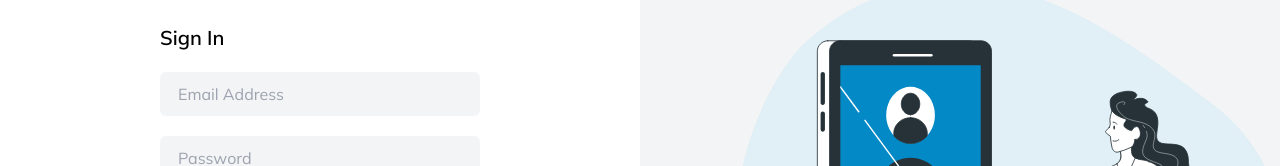
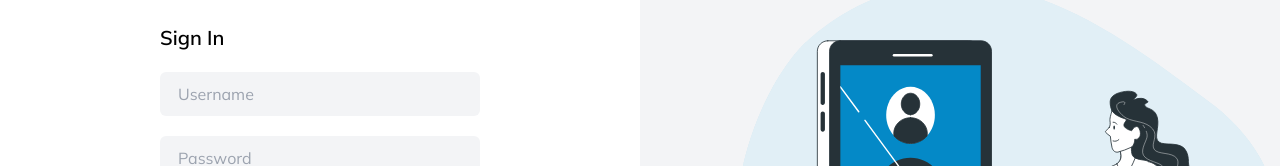
Before and after one commit to constanteen/imventors-app, a Next.js app: page /auth/login in a window 1280 px wide. Shown: the part 164-330 px from the top of the page. Built offline with nearby package versions, Linux system fonts and the light colour scheme.

Commit message:
update email placeholder to username in login

```diff
--- a/pages/auth/login.tsx
+++ b/pages/auth/login.tsx
@@ -60,7 +60,7 @@ const Login:NextPage = () => {
                   className="login_formInput"
                   id="username"
                   type="text"
-                  placeholder="Email Address"
+                  placeholder="Username"
                 />
                 <span className="text-red-500 text-xs text-center mt-2">
                   {errors.username?.message}
```
